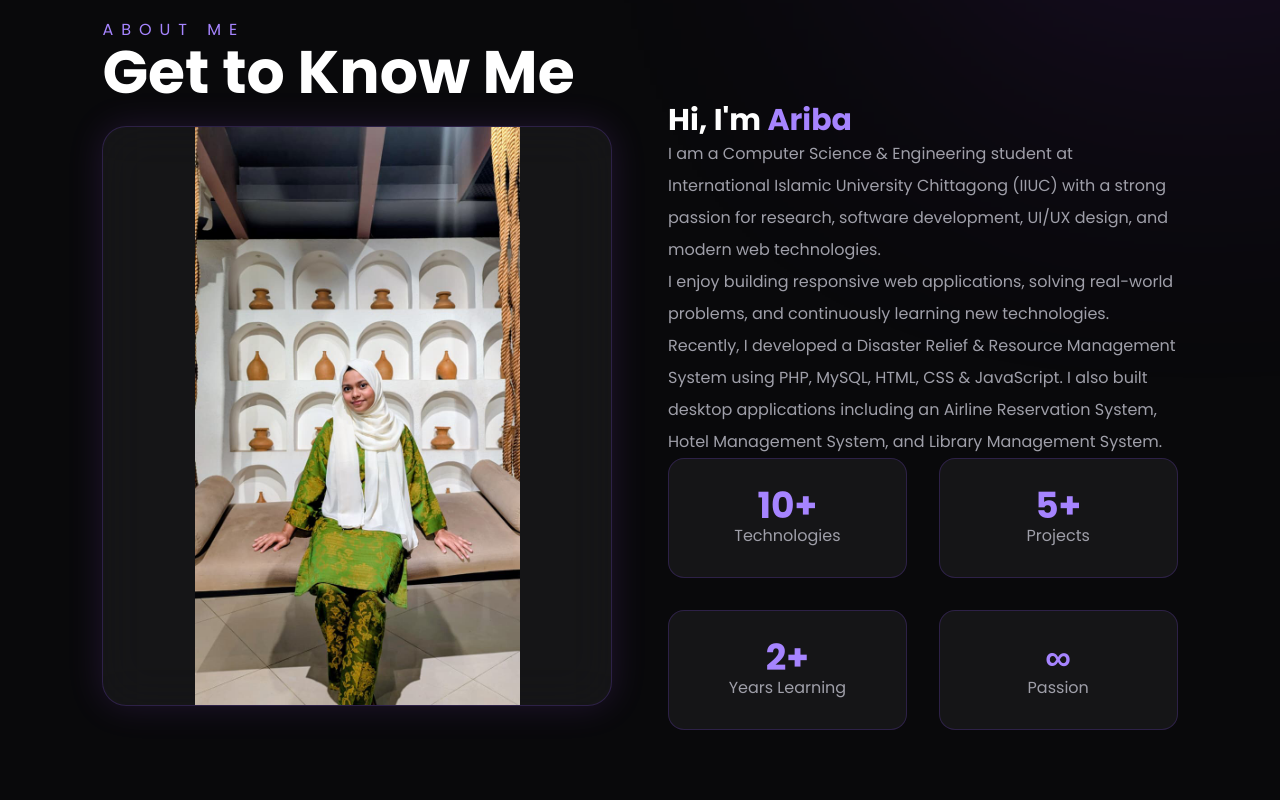
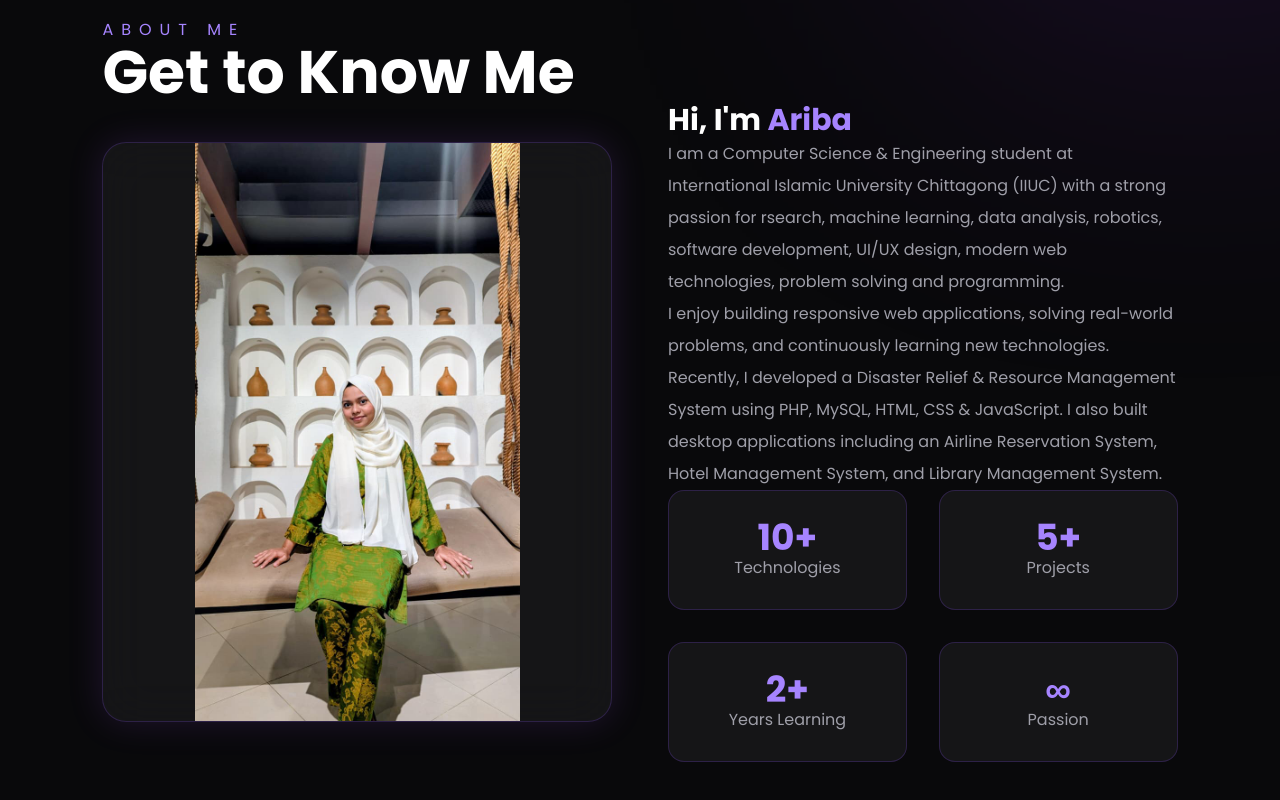
Before and after one commit to ariba0904/J_M_Ariba, a React (Vite) app: page / in a window 1280 px wide. Shown: the part 946-1746 px from the top of the page. Built offline with nearby package versions, Linux system fonts and the light colour scheme.

Commit message:
Update portfolio

```diff
--- a/src/sections/About.jsx
+++ b/src/sections/About.jsx
@@ -64,8 +64,9 @@ function About() {
             <p className="text-zinc-400 leading-8 mb-6">
               I am a Computer Science & Engineering student at
               International Islamic University Chittagong (IIUC)
-              with a strong passion for research, software development,
-              UI/UX design, and modern web technologies.
+              with a strong passion for rsearch, machine learning, data analysis,
+              robotics, software development, UI/UX design, modern web technologies,
+              problem solving and programming.
             </p>
 
             <p className="text-zinc-400 leading-8 mb-10">
```
